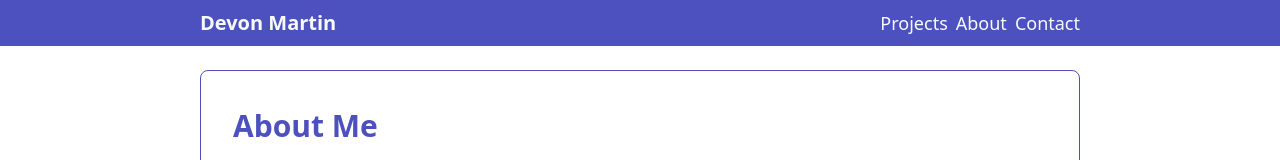
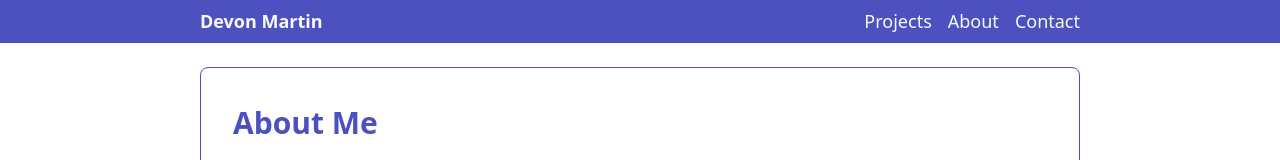
Before and after one commit to devmart10/portfolio-next, a Next.js app: page / in a window 1280 px wide. Shown: the top 160 px of the page. Built offline with nearby package versions, Linux system fonts and the light colour scheme.

Commit message:
cleans up header component

```diff
--- a/src/components/header.js
+++ b/src/components/header.js
@@ -3,23 +3,20 @@ import Link from "next/link";
 
 const Header = () => {
   return (
-    <div className="flex mb-4 text-gray-100 bg-indigo-700">
-      <div className="flex items-baseline p-2 my-container">
+    <div className="mb-4 text-lg text-gray-100 bg-indigo-700">
+      <div className="flex flex-wrap items-center p-2 my-container">
         <Link href="/">
-          <a className="text-xl font-bold">Devon Martin</a>
+          <a className="mr-auto font-bold">Devon Martin</a>
         </Link>
-        <button className="w-10 h-10 ml-auto border rounded md:hidden">
-          <span className="block w-6 h-6 mx-auto border rounded"></span>
-        </button>
-        <ul className="items-end hidden ml-auto text-lg md:flex">
+        <ul className="flex">
           <Link href="/projects">
-            <a className="ml-2">Projects</a>
+            <a className="">Projects</a>
           </Link>
           <Link href="/about">
-            <a className="ml-2">About</a>
+            <a className="ml-4">About</a>
           </Link>
           <Link href="/contact">
-            <a className="ml-2">Contact</a>
+            <a className="ml-4">Contact</a>
           </Link>
         </ul>
       </div>
```
